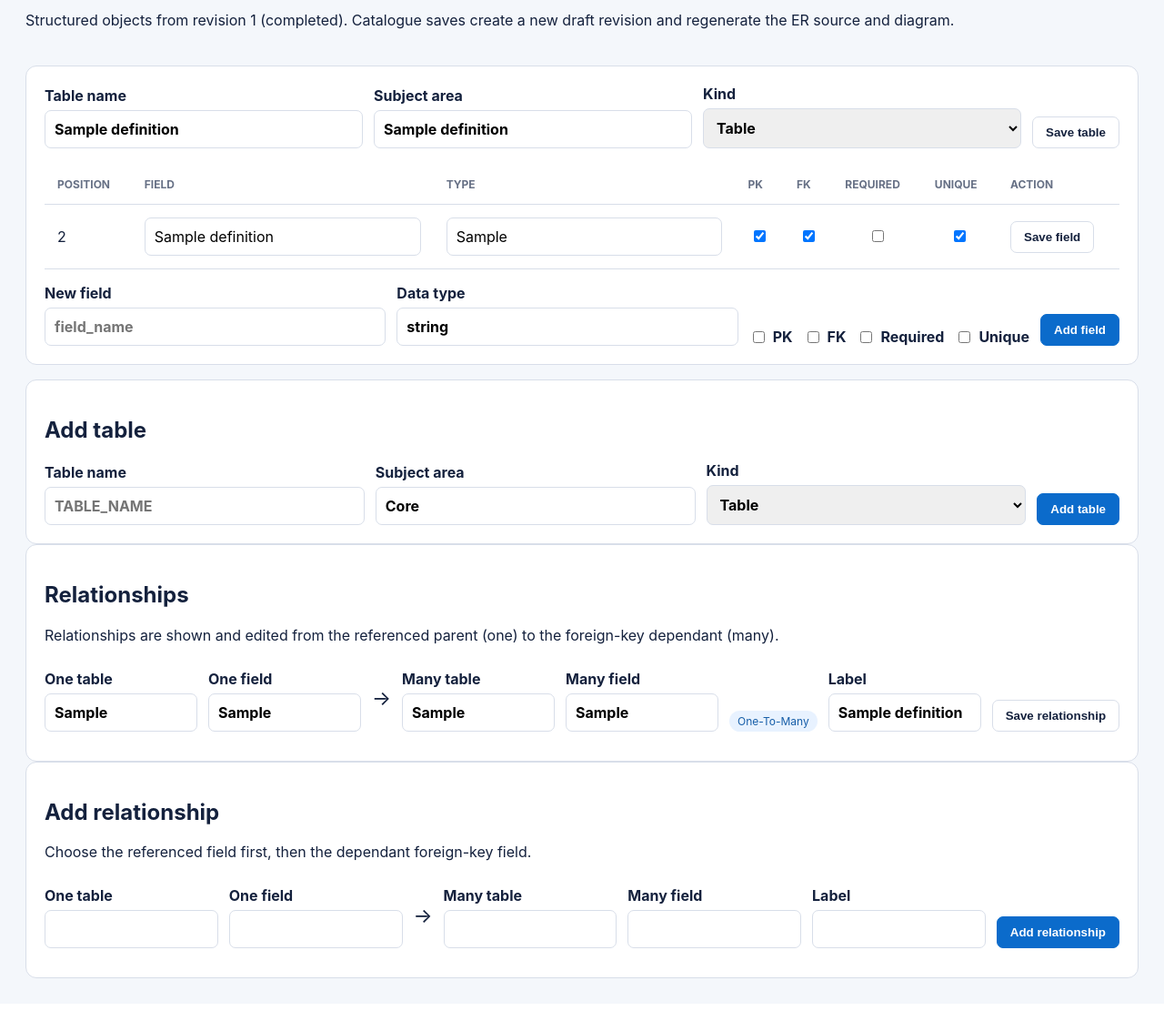
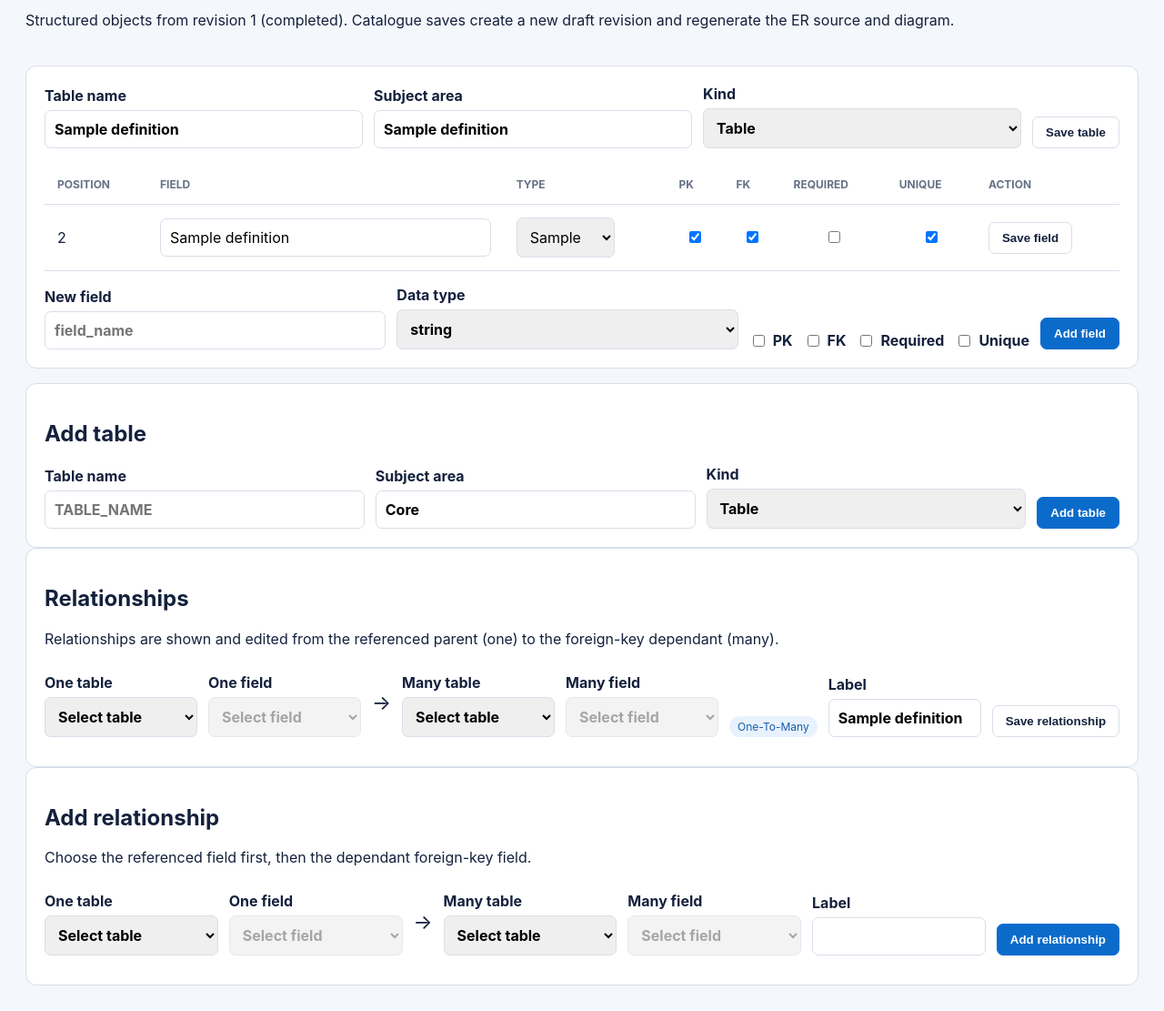
Before and after one commit to zageabb/system-knowledge-designer, a Flask app: page /projects/1/catalogue in a window 1280 px wide. Shown: the part 152-1263 px from the top of the page at 91% size. Before the commit the page ends 1227 px from the top, so only its background shows below. Run offline with Flask 3, Linux system fonts and the light colour scheme; a user stored in the database is signed in; tables that the repository leaves empty hold one stand-in row (values such as "Sample post"); some libraries are stand-ins or nearby versions.

Commit message:
Add catalogue selection dropdowns

```diff
--- a/templates/catalogue.html
+++ b/templates/catalogue.html
@@ -3,6 +3,10 @@
 {% macro revision_fields(action) -%}
 <input type="hidden" name="csrf_token" value="{{csrf_token()}}"><input type="hidden" name="base_revision_number" value="{{revision.revision_number}}"><input type="hidden" name="action" value="{{action}}">
 {%- endmacro %}
+{% set field_types=['integer','decimal','string','boolean','date','datetime','text','uuid','json','binary'] %}
+{% macro type_select(current, form_id='', disabled=false) -%}<select name="data_type" aria-label="Data type" required{% if form_id %} form="{{form_id}}"{% endif %}{% if disabled %} disabled{% endif %}>{% if current not in field_types %}<option selected>{{current}}</option>{% endif %}{% for field_type in field_types %}<option value="{{field_type}}" {% if field_type==current %}selected{% endif %}>{{field_type}}</option>{% endfor %}</select>{%- endmacro %}
+{% macro table_select(name, current, side) -%}<select name="{{name}}" data-relationship-table="{{side}}" required><option value="">Select table</option>{% for candidate in tables %}<option value="{{candidate.name}}" {% if candidate.name==current %}selected{% endif %}>{{candidate.name}}</option>{% endfor %}</select>{%- endmacro %}
+{% macro field_select(name, current, selected_table, side) -%}<select name="{{name}}" data-relationship-field="{{side}}" required><option value="">Select field</option>{% for candidate in tables %}{% for field in candidate.columns|sort(attribute='position') %}<option value="{{field.name}}" data-table="{{candidate.name}}" {% if candidate.name==selected_table and field.name==current %}selected{% endif %}>{{field.name}}</option>{% endfor %}{% endfor %}</select>{%- endmacro %}
 {% block content %}
 <div class="page-head"><div><a href="{{url_for('workbench',project_id=project.id)}}">← Workbench</a><h1>{{project.name}} catalogue</h1><p>{% if revision %}Structured objects from revision {{revision.revision_number}} ({{revision.status}}). Catalogue saves create a new draft revision and regenerate the ER source and diagram.{% else %}No structured revision exists yet.{% endif %}</p></div></div>
 {% if revision and not editable %}<section class="card"><p>This historical revision is read-only. <a href="{{url_for('catalogue',project_id=project.id)}}">Open the latest catalogue to edit</a>.</p></section>{% endif %}
@@ -11,14 +15,15 @@
   {% if editable %}<form method="post" class="catalogue-inline catalogue-table-form">{{revision_fields('update_table')}}<input type="hidden" name="original_table" value="{{table.name}}"><label>Table name<input name="name" value="{{table.name}}" required></label><label>Subject area<input name="subject_area" value="{{table.subject_area}}" required></label><label>Kind<select name="kind"><option value="table" {% if table.kind=='table' %}selected{% endif %}>Table</option><option value="view" {% if table.kind=='view' %}selected{% endif %}>View</option></select></label><button>Save table</button></form>{% else %}<p class="eyebrow">{{table.subject_area}} · {{table.kind}}</p><h2>{{table.name}}</h2>{% endif %}
   {% if editable %}{% for column in table.columns|sort(attribute='position') %}<form method="post" id="field-{{table.id}}-{{column.id}}">{{revision_fields('update_column')}}<input type="hidden" name="table" value="{{table.name}}"><input type="hidden" name="original_column" value="{{column.name}}"></form>{% endfor %}{% endif %}
   <table><thead><tr><th>Position</th><th>Field</th><th>Type</th><th>PK</th><th>FK</th><th>Required</th><th>Unique</th>{% if editable %}<th>Action</th>{% endif %}</tr></thead><tbody>
-  {% for column in table.columns|sort(attribute='position') %}{% set field_form='field-' ~ table.id ~ '-' ~ column.id %}<tr><td>{{column.position + 1}}</td><td><input form="{{field_form}}" aria-label="Field name" name="name" value="{{column.name}}" required {% if not editable %}disabled{% endif %}></td><td><input form="{{field_form}}" aria-label="Data type" name="data_type" value="{{column.data_type}}" required {% if not editable %}disabled{% endif %}></td><td><input form="{{field_form}}" aria-label="Primary key" type="checkbox" name="primary_key" value="1" {% if column.primary_key %}checked{% endif %} {% if not editable %}disabled{% endif %}></td><td><input form="{{field_form}}" aria-label="Foreign key" type="checkbox" name="foreign_key" value="1" {% if column.foreign_key %}checked{% endif %} {% if not editable %}disabled{% endif %}></td><td><input form="{{field_form}}" aria-label="Required" type="checkbox" name="not_null" value="1" {% if not column.nullable %}checked{% endif %} {% if not editable %}disabled{% endif %}></td><td><input form="{{field_form}}" aria-label="Unique" type="checkbox" name="unique" value="1" {% if column.unique %}checked{% endif %} {% if not editable %}disabled{% endif %}></td>{% if editable %}<td><button form="{{field_form}}">Save field</button></td>{% endif %}</tr>{% endfor %}
+  {% for column in table.columns|sort(attribute='position') %}{% set field_form='field-' ~ table.id ~ '-' ~ column.id %}<tr><td>{{column.position + 1}}</td><td><input form="{{field_form}}" aria-label="Field name" name="name" value="{{column.name}}" required {% if not editable %}disabled{% endif %}></td><td>{{type_select(column.data_type, field_form, not editable)}}</td><td><input form="{{field_form}}" aria-label="Primary key" type="checkbox" name="primary_key" value="1" {% if column.primary_key %}checked{% endif %} {% if not editable %}disabled{% endif %}></td><td><input form="{{field_form}}" aria-label="Foreign key" type="checkbox" name="foreign_key" value="1" {% if column.foreign_key %}checked{% endif %} {% if not editable %}disabled{% endif %}></td><td><input form="{{field_form}}" aria-label="Required" type="checkbox" name="not_null" value="1" {% if not column.nullable %}checked{% endif %} {% if not editable %}disabled{% endif %}></td><td><input form="{{field_form}}" aria-label="Unique" type="checkbox" name="unique" value="1" {% if column.unique %}checked{% endif %} {% if not editable %}disabled{% endif %}></td>{% if editable %}<td><button form="{{field_form}}">Save field</button></td>{% endif %}</tr>{% endfor %}
   </tbody></table>
-  {% if editable %}<form method="post" class="catalogue-inline catalogue-add-form">{{revision_fields('add_column')}}<input type="hidden" name="table" value="{{table.name}}"><label>New field<input name="name" required placeholder="field_name"></label><label>Data type<input name="data_type" value="string" required></label><label class="check-label"><input type="checkbox" name="primary_key" value="1"> PK</label><label class="check-label"><input type="checkbox" name="foreign_key" value="1"> FK</label><label class="check-label"><input type="checkbox" name="not_null" value="1"> Required</label><label class="check-label"><input type="checkbox" name="unique" value="1"> Unique</label><button class="primary">Add field</button></form>{% endif %}
+  {% if editable %}<form method="post" class="catalogue-inline catalogue-add-form">{{revision_fields('add_column')}}<input type="hidden" name="table" value="{{table.name}}"><label>New field<input name="name" required placeholder="field_name"></label><label>Data type{{type_select('string')}}</label><label class="check-label"><input type="checkbox" name="primary_key" value="1"> PK</label><label class="check-label"><input type="checkbox" name="foreign_key" value="1"> FK</label><label class="check-label"><input type="checkbox" name="not_null" value="1"> Required</label><label class="check-label"><input type="checkbox" name="unique" value="1"> Unique</label><button class="primary">Add field</button></form>{% endif %}
 </section>{% else %}<div class="empty"><h2>No catalogue objects</h2><p>Create a valid model revision in the workbench.</p></div>{% endfor %}
 
 {% if editable %}<section class="card"><h2>Add table</h2><form method="post" class="catalogue-inline">{{revision_fields('add_table')}}<label>Table name<input name="name" required placeholder="TABLE_NAME"></label><label>Subject area<input name="subject_area" value="Core" required></label><label>Kind<select name="kind"><option value="table">Table</option><option value="view">View</option></select></label><button class="primary">Add table</button></form></section>{% endif %}
 
-{% if relationships %}<section class="card"><h2>Relationships</h2><p>Relationships are shown and edited from the referenced parent (one) to the foreign-key dependant (many).</p>{% for rel in relationships %}{% if editable %}<form method="post" class="catalogue-inline relationship-form">{{revision_fields('update_relationship')}}<input type="hidden" name="original_one_table" value="{{rel.target_table}}"><input type="hidden" name="original_one_column" value="{{rel.target_column}}"><input type="hidden" name="original_many_table" value="{{rel.source_table}}"><input type="hidden" name="original_many_column" value="{{rel.source_column}}"><label>One table<input name="one_table" value="{{rel.target_table}}" required></label><label>One field<input name="one_column" value="{{rel.target_column}}" required></label><span class="relationship-arrow">→</span><label>Many table<input name="many_table" value="{{rel.source_table}}" required></label><label>Many field<input name="many_column" value="{{rel.source_column}}" required></label><span class="status">one-to-many</span><label>Label<input name="label" value="{{rel.label}}"></label><button>Save relationship</button></form>{% else %}<p><code>{{rel.target_table}}.{{rel.target_column}}</code> → <code>{{rel.source_table}}.{{rel.source_column}}</code> · one-to-many{% if rel.label %} · {{rel.label}}{% endif %}</p>{% endif %}{% endfor %}</section>{% endif %}
+{% if relationships %}<section class="card"><h2>Relationships</h2><p>Relationships are shown and edited from the referenced parent (one) to the foreign-key dependant (many).</p>{% for rel in relationships %}{% if editable %}<form method="post" class="catalogue-inline relationship-form">{{revision_fields('update_relationship')}}<input type="hidden" name="original_one_table" value="{{rel.target_table}}"><input type="hidden" name="original_one_column" value="{{rel.target_column}}"><input type="hidden" name="original_many_table" value="{{rel.source_table}}"><input type="hidden" name="original_many_column" value="{{rel.source_column}}"><label>One table{{table_select('one_table',rel.target_table,'one')}}</label><label>One field{{field_select('one_column',rel.target_column,rel.target_table,'one')}}</label><span class="relationship-arrow">→</span><label>Many table{{table_select('many_table',rel.source_table,'many')}}</label><label>Many field{{field_select('many_column',rel.source_column,rel.source_table,'many')}}</label><span class="status">one-to-many</span><label>Label<input name="label" value="{{rel.label}}"></label><button>Save relationship</button></form>{% else %}<p><code>{{rel.target_table}}.{{rel.target_column}}</code> → <code>{{rel.source_table}}.{{rel.source_column}}</code> · one-to-many{% if rel.label %} · {{rel.label}}{% endif %}</p>{% endif %}{% endfor %}</section>{% endif %}
 
-{% if editable %}<section class="card"><h2>Add relationship</h2><p>Choose the referenced field first, then the dependant foreign-key field.</p><form method="post" class="catalogue-inline relationship-form">{{revision_fields('add_relationship')}}<label>One table<input name="one_table" required></label><label>One field<input name="one_column" required></label><span class="relationship-arrow">→</span><label>Many table<input name="many_table" required></label><label>Many field<input name="many_column" required></label><label>Label<input name="label"></label><button class="primary">Add relationship</button></form></section>{% endif %}
+{% if editable %}<section class="card"><h2>Add relationship</h2><p>Choose the referenced field first, then the dependant foreign-key field.</p><form method="post" class="catalogue-inline relationship-form">{{revision_fields('add_relationship')}}<label>One table{{table_select('one_table','','one')}}</label><label>One field{{field_select('one_column','','','one')}}</label><span class="relationship-arrow">→</span><label>Many table{{table_select('many_table','','many')}}</label><label>Many field{{field_select('many_column','','','many')}}</label><label>Label<input name="label"></label><button class="primary">Add relationship</button></form></section>{% endif %}
 {% endblock %}
+{% block scripts %}<script>document.querySelectorAll('.relationship-form').forEach(form=>{['one','many'].forEach(side=>{const table=form.querySelector(`[data-relationship-table="${side}"]`);const field=form.querySelector(`[data-relationship-field="${side}"]`);if(!table||!field)return;const filter=()=>{const selected=table.value;let visibleSelection=false;Array.from(field.options).forEach(option=>{if(!option.dataset.table)return;option.hidden=option.dataset.table!==selected;if(option.selected&&!option.hidden)visibleSelection=true});if(!visibleSelection)field.value='';field.disabled=!selected};table.addEventListener('change',filter);filter()})});</script>{% endblock %}
```
Also changed, not shown: docs/development/phase-2-catalogue-revisions-handover.md (+2 -0 lines), tests/test_app_workflow.py (+6 -3 lines).
